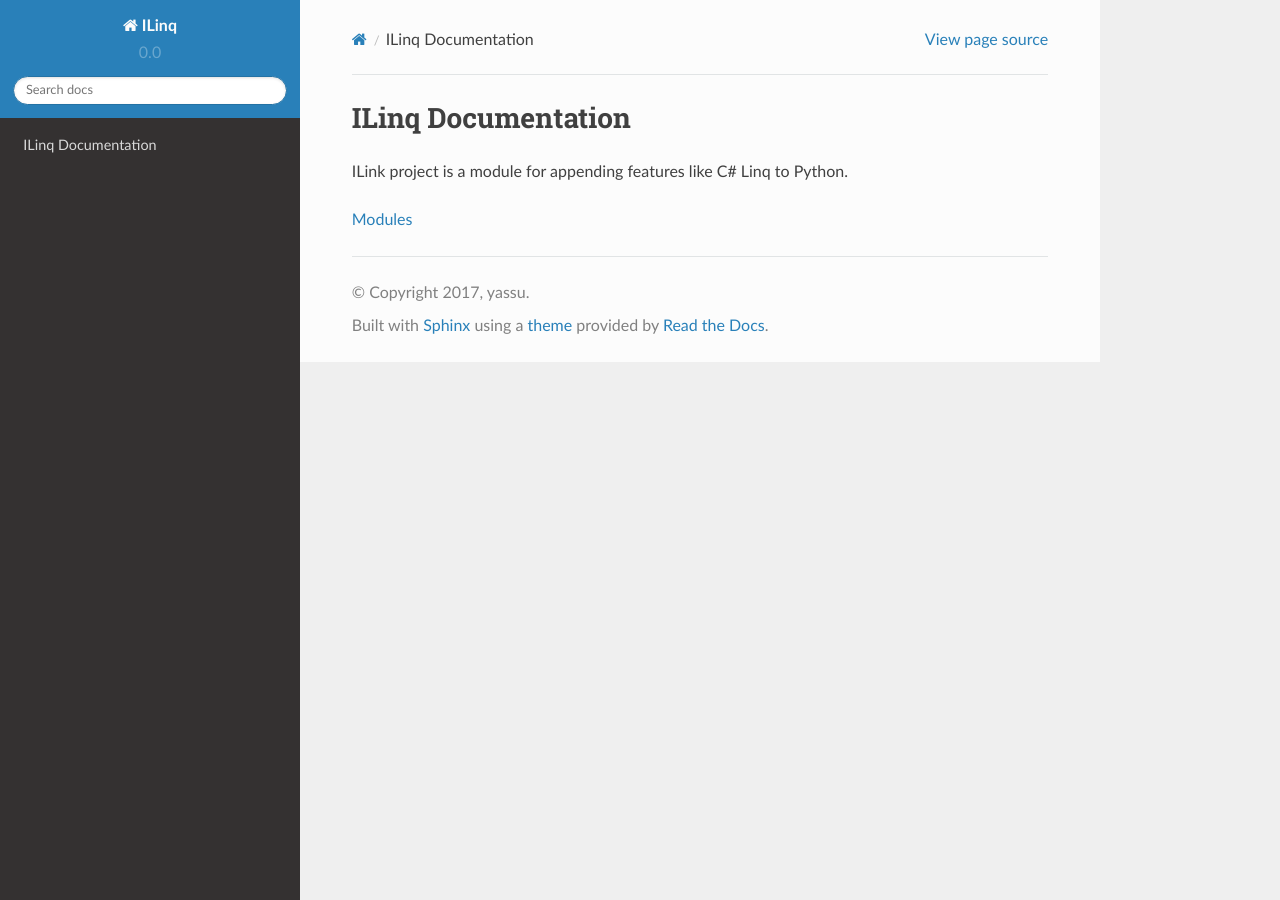
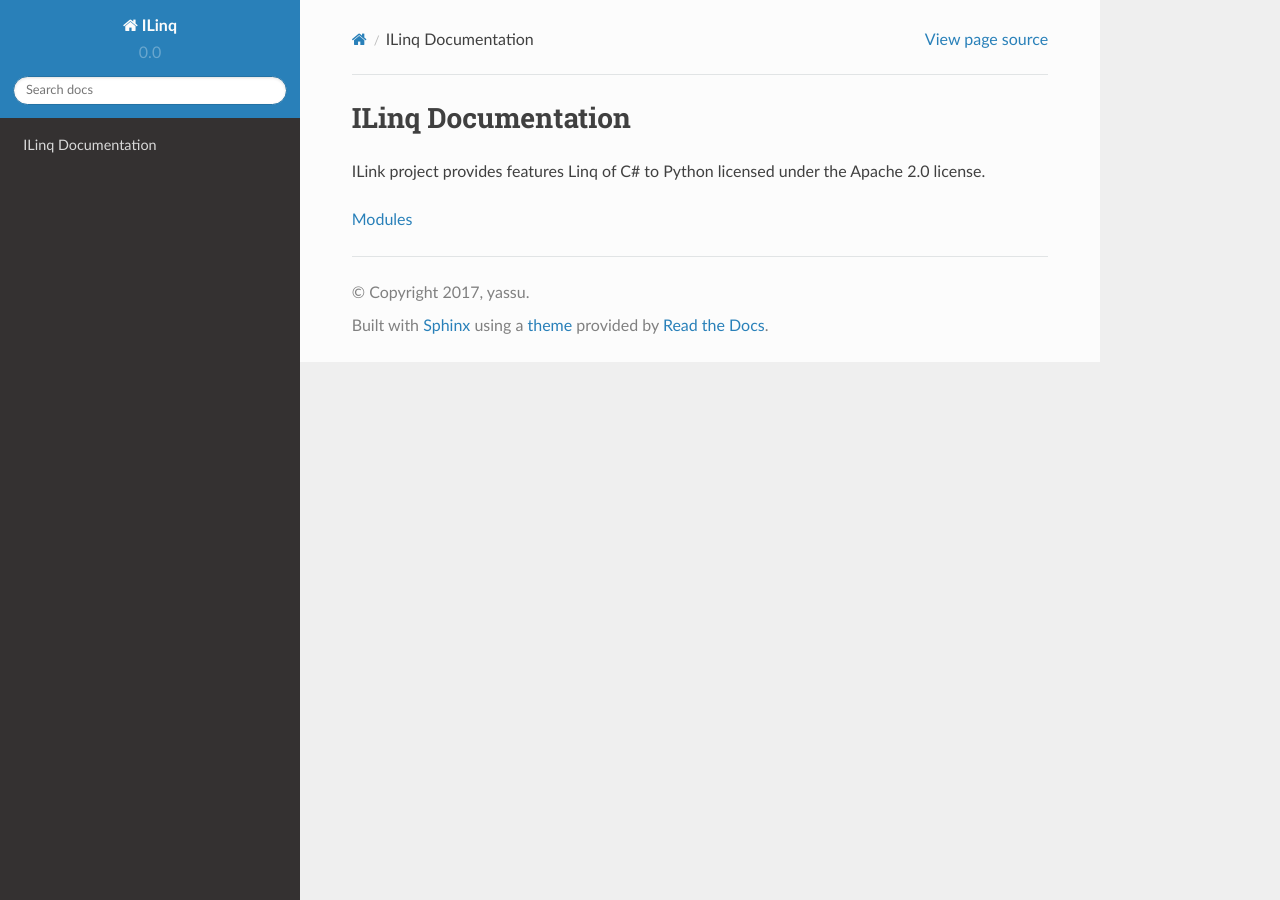
Before and after one commit to yassu/ilinq.py, a Sphinx documentation site: the page built from docs/index.rst, in a window 1280 px wide. Built offline with Sphinx 7.4.7 and the Read the Docs theme 2.0.0, drawn with Linux system fonts in a browser that asks for light colours.

Commit message:
update docs

```diff
--- a/docs/index.rst
+++ b/docs/index.rst
@@ -6,7 +6,8 @@
 ILinq Documentation
 =====================
 
-ILink project is a module for appending features like C# Linq to Python.
+ILink project provides features Linq of C# to Python licensed under the Apache
+2.0 license.
 
 
 `Modules <apis/modules.html>`_
```
